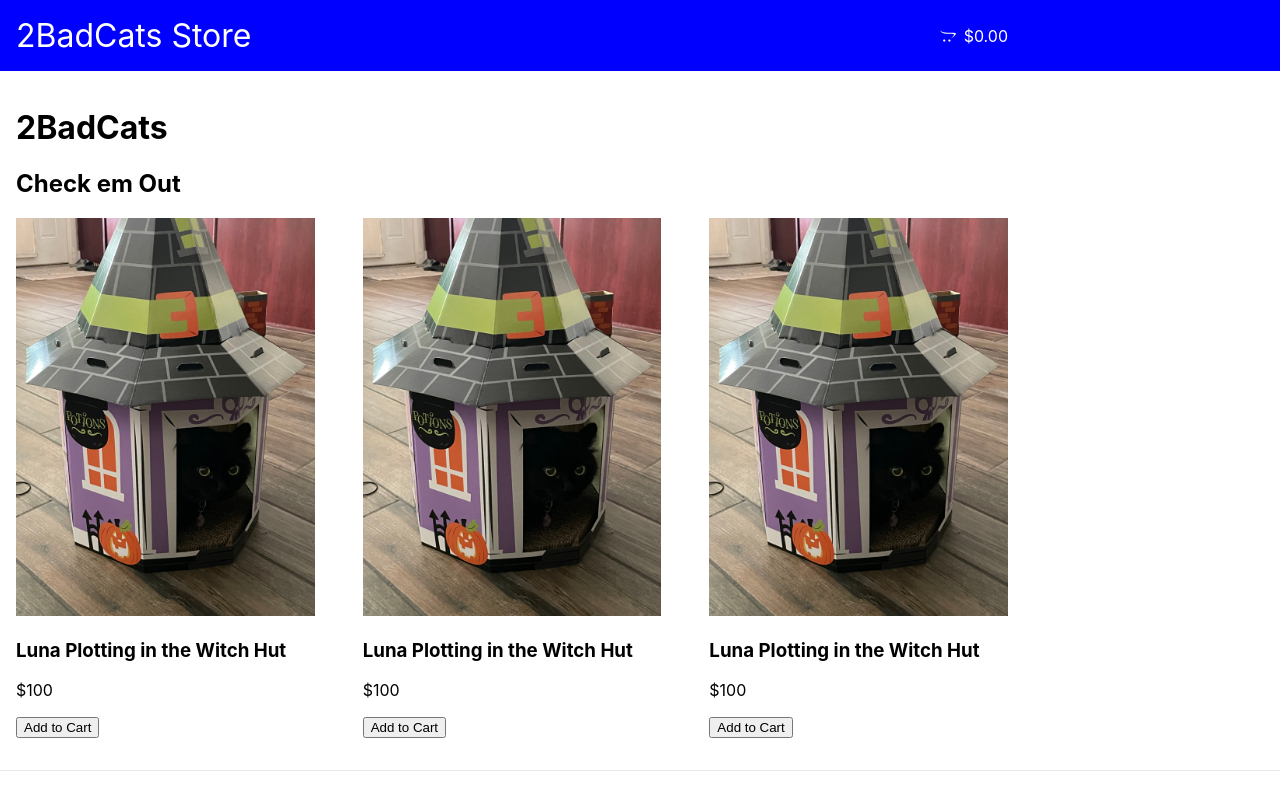
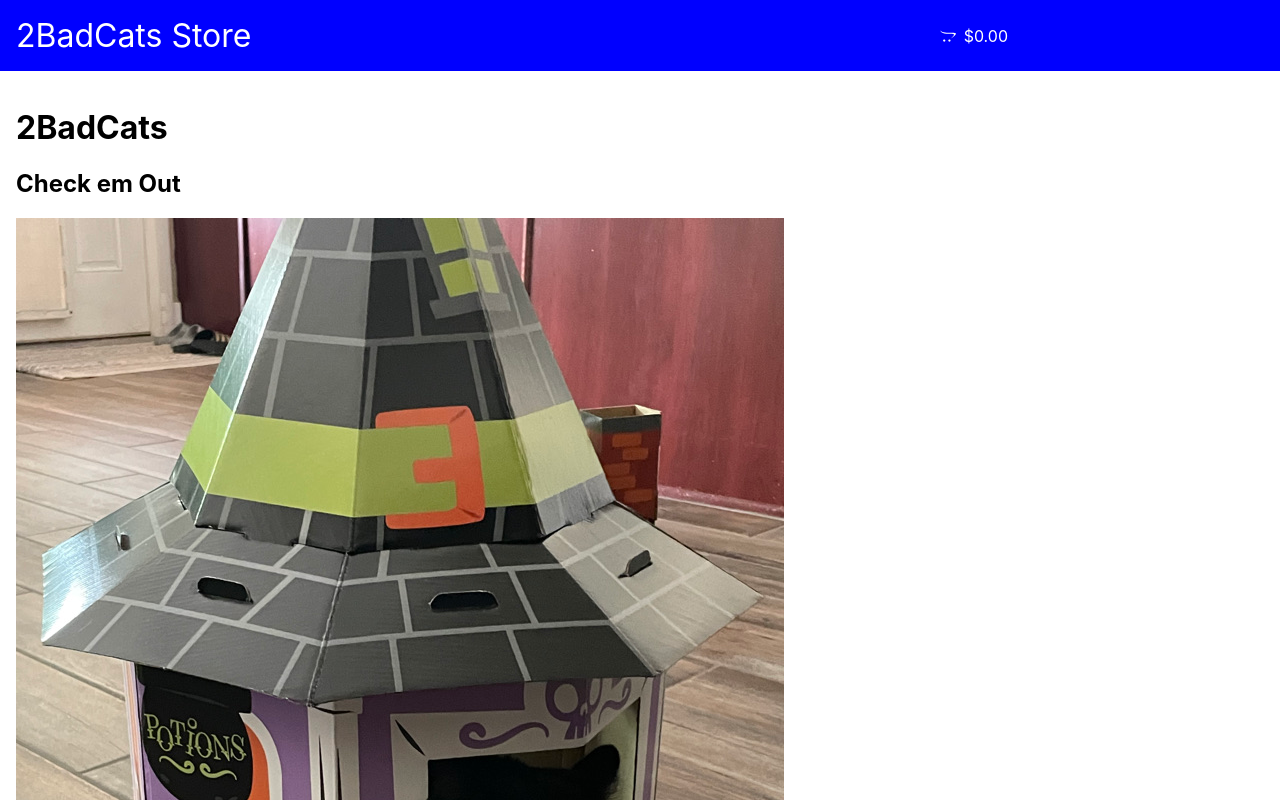
Before and after one commit to gwarzecha/ecommerce_app, a Next.js app: page / in a window 1280 px wide. Shown: the top 800 px of the page. Built offline with nearby package versions, Linux system fonts and the light colour scheme.

Commit message:
created products.json file to hold all of the data and dynamically render it on index.js

```diff
--- /dev/null
+++ b/src/data/products.json
@@ -0,0 +1,8 @@
+[
+  {
+    "id": "Luna",
+    "title": "Luna Plotting in the Witch Hut",
+    "price": 151.99,
+    "image": "/images/witchHut.jpeg"
+  }
+]
--- a/src/pages/index.js
+++ b/src/pages/index.js
@@ -5,6 +5,8 @@ import Header from "../components/Header";
 import Container from "../components/Container/Container";
 
 import styles from "../styles/Home.module.scss";
+
+import products from "../data/products.json";
 
 export default function Home() {
   return (
@@ -22,36 +24,18 @@ export default function Home() {
           <h1>2BadCats</h1>
           <h2>Check em Out</h2>
           <ul className={styles.products}>
-            <li>
-              <img src="/images/witchHut.jpeg" alt="Luna in her witch hut" />
-              <h3>Luna Plotting in the Witch Hut</h3>
-              <p>
-                $100
-              </p>
-              <p>
-                <button>Add to Cart</button>
-              </p>
-            </li>
-            <li>
-              <img src="/images/witchHut.jpeg" alt="Luna in her witch hut" />
-              <h3>Luna Plotting in the Witch Hut</h3>
-              <p>
-                $100
-              </p>
-              <p>
-                <button>Add to Cart</button>
-              </p>
-            </li>
-            <li>
-              <img src="/images/witchHut.jpeg" alt="Luna in her witch hut" />
-              <h3>Luna Plotting in the Witch Hut</h3>
-              <p>
-                $100
-              </p>
-              <p>
-                <button>Add to Cart</button>
-              </p>
-            </li>
+            {products.map((product) => {
+              return (
+                <li key={product.id}>
+                  <img src={product.image} alt={`Shot of ${product.title}`} />
+                  <h3>{product.title}</h3>
+                  <p>${product.price}</p>
+                  <p>
+                    <button>Add to Cart</button>
+                  </p>
+                </li>
+              );
+            })}
           </ul>
         </Container>
       </main>
```
